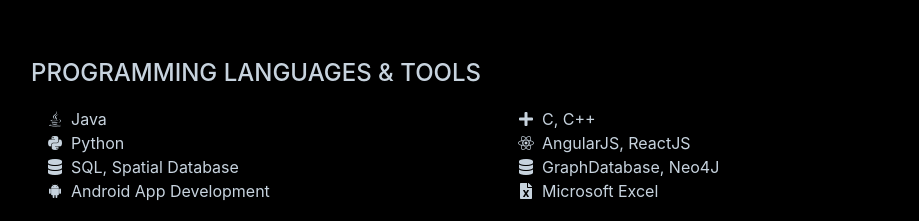
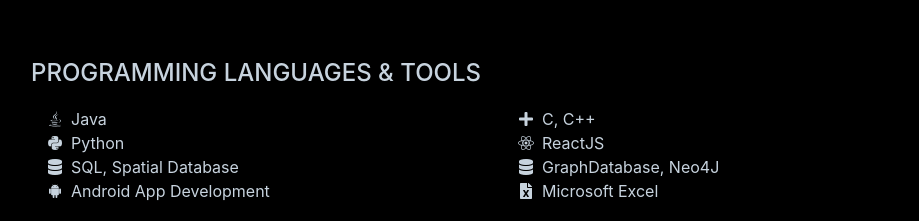
Before and after one commit to Inolas/inolas, a React (Create React App) app: page / in a window 1280 px wide. Shown: the part 3220-3441 px from the top of the page, without its empty margins (289-1208 px from the left). Built offline with nearby package versions, Linux system fonts and the light colour scheme; a web font is replaced by a local one.

Commit message:
social media target blank

```diff
--- a/src/components/Skills.jsx
+++ b/src/components/Skills.jsx
@@ -31,7 +31,7 @@
                             C, C++</li>
                         <li>
                             <i className="fa-li fab fa-react"></i>
-                            AngularJS, ReactJS</li>
+                            ReactJS</li>
                         <li>
                             <i className="fa-li fa fa-database"></i>
                             GraphDatabase, Neo4J</li>
--- a/src/components/SocialMedia.jsx
+++ b/src/components/SocialMedia.jsx
@@ -5,12 +5,13 @@
         return(
             <div className="social-icons mb-3">
             <span className="linkedin-icon">
-              <a className="linkedin-icon" href="https://www.linkedin.com/in/saloni-buddhadeo-b94a67115/">
+              <a className="linkedin-icon" href="https://www.linkedin.com/in/saloni-buddhadeo-b94a67115/"
+              target="_blank" rel="noopener noreferrer">
                 <i className="fab fa-linkedin-in"></i>
               </a>
             </span>
             <span className="github-icon">
-              <a href="https://www.github.com/Inolas">
+              <a href="https://www.github.com/Inolas" target="_blank" rel="noopener noreferrer">
                 <i className="fab fa-github"></i>
               </a>
             </span>
```
